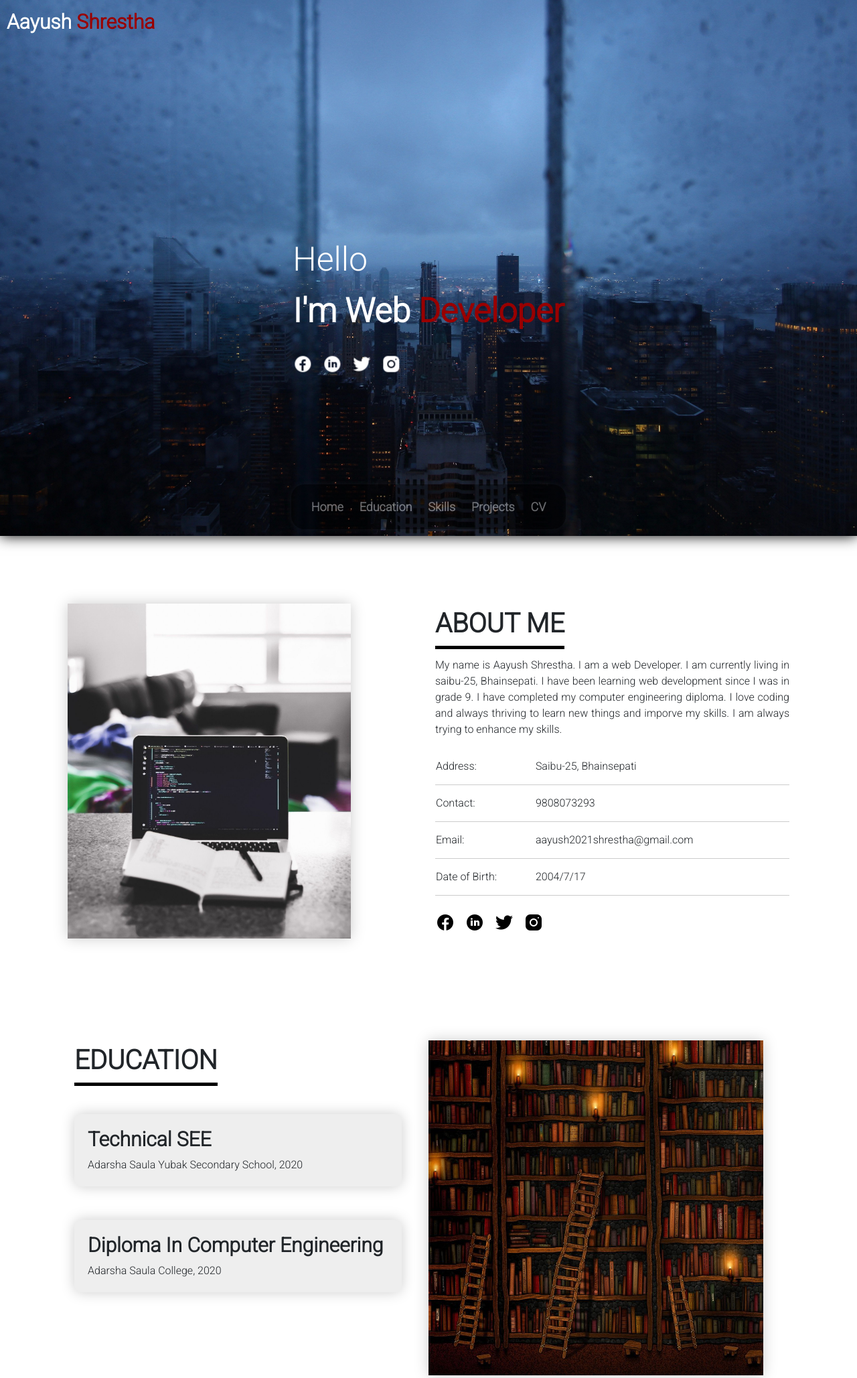
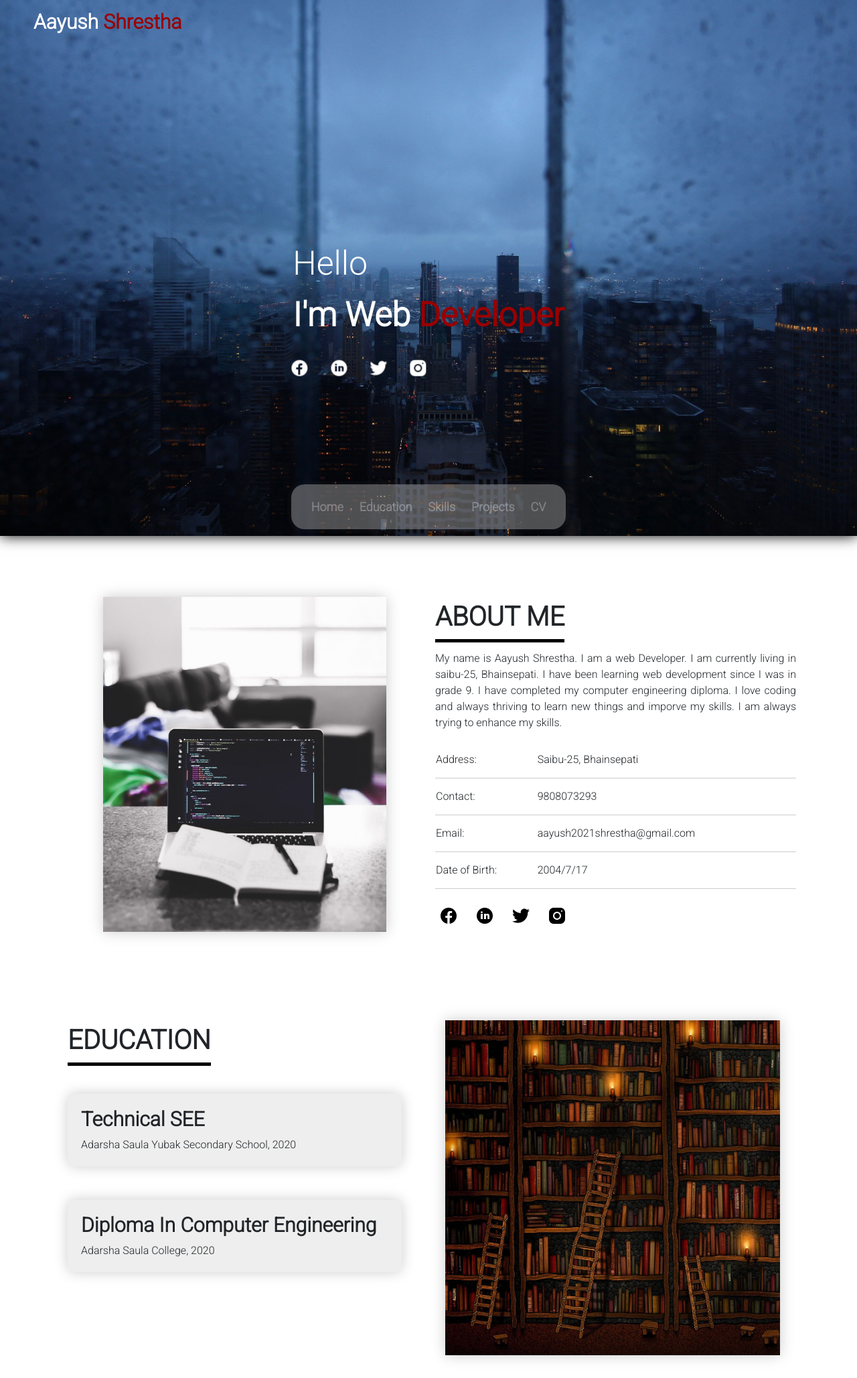
Before and after one commit to shrenda1/portfolio, a Django app: page / in a window 1280 px wide. Shown: the top 2057 px of the page at 67% size. Run offline with Django 4.2, Linux system fonts and the light colour scheme.

Commit message:
small adjustments

```diff
--- a/portfolioapp/static/css/style.css
+++ b/portfolioapp/static/css/style.css
@@ -40,6 +40,3 @@ footer{
     font-family: 'Roboto', sans-serif;
 
 }
-.menu-bar-items a:hover{
-    color: red;
-}
--- a/portfolioapp/static/js/main.js
+++ b/portfolioapp/static/js/main.js
@@ -3,6 +3,6 @@ $(document).ready(()=>{
         $('.menu-bar').css('opacity', 1);
     })
     $('.menu-bar').mouseleave(()=>{
-        $('.menu-bar').css('opacity', 0.4);
+        $('.menu-bar').css('opacity', 0.5);
     })
 })
--- a/portfolioapp/templates/Home.html
+++ b/portfolioapp/templates/Home.html
@@ -33,7 +33,7 @@
 		.banner-head{
 			position: absolute;
 			top: 10px;
-			left: 10px;
+			left: 50px;
 			font-weight: 600;
 			font-size: 30px;
 		}
@@ -64,11 +64,17 @@
 		}
 
 		.banner-container .banner-links {
-			margin: 10px;
+			margin-top: 10px;
 		}
 
 		.banner-links a {
-			margin-right: 10px;
+			margin-right: 15px;
+			padding: 5px;
+		}
+		.banner-links a:hover{
+			border: 1px solid #ccc;
+			border-radius: 50px;
+			box-shadow: 0px 0px 10px #ccc;
 		}
 
 		.skills,
@@ -76,7 +82,7 @@
 		.education-container {
 			display: grid;
 			grid-template-columns: 50% 50%;
-			padding: 50px;
+			padding: 40px;
 			margin: 50px;
 			border: 1px solid white;
 			justify-content: space-between;
@@ -106,6 +112,8 @@
 		.aboutme-image .about-img,
 		.education-imgae .education-img {
 			width: 100%;
+			display: flex;
+			justify-content: center;
 		}
 
 		.skills-img img,
@@ -165,8 +173,18 @@
 		.aboutme-links a,
 		.footer-btm-links a {
 			margin-right: 10px;
+			padding: 5px;
 		}
-
+		.aboutme-links a:hover{
+			border: 1px solid #ccc;
+			border-radius: 50px;
+			box-shadow: 0px 0px 10px #ccc;
+		}
+		.footer-btm-links a:hover{
+			border: 1px solid #ccc;
+			border-radius: 50px;
+			box-shadow: 0px 0px 10px #ccc;
+		}
 		.education-info {
 			padding-top: 50px;
 			padding-right: 40px;
@@ -219,6 +237,13 @@
 			margin: 0;
 			color: white;
 			font-weight: 600;
+		}
+		.menu-bar{
+			background-color: #999999;
+			opacity: 0.5;
+		}
+		.menu-bar-items a:hover{
+			color: black;
 		}
 		@media only screen and (max-width: 1000px) {
 
@@ -337,7 +362,7 @@
 			</div>
 			<div class="education-image">
 				<div class="education-img">
-					<img style="height:500px;" src="{% static 'image/education4.jpg' %}" alt="">
+					<center><img style="height:500px;" src="{% static 'image/education4.jpg' %}" alt=""></center>
 				</div>
 			</div>
 		</div>
@@ -345,7 +370,7 @@
 		<div class="skills" id="skills">
 			<div class="skills-image">
 				<div class="skills-img">
-					<img style="height:500px;" src="{% static 'image/skill3.jpg' %}" alt="">
+					<center><img style="height:500px;" src="{% static 'image/skill3.jpg' %}" alt=""></center>
 				</div>
 			</div>
 			<div class="skills-text">
```
